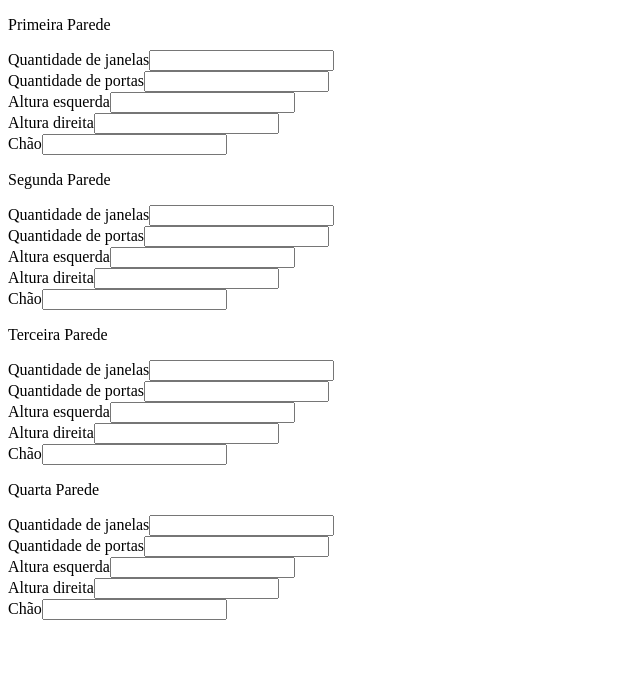
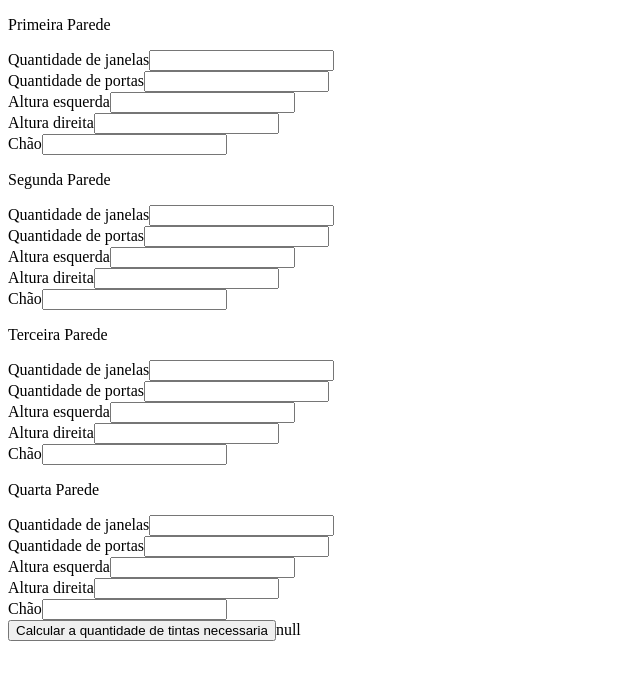
Before and after one commit to pedr/paint-calculator, a React (Create React App) app: page / in a window 1280 px wide. Shown: the top 680 px of the page, without its empty margins (0-640 px from the left). Built offline with nearby package versions, Linux system fonts and the light colour scheme.

Commit message:
feat: calculating how many paint cans are necessary and displaying

```diff
--- a/src/CalculatePaintCans/CalculatePaintCans.js
+++ b/src/CalculatePaintCans/CalculatePaintCans.js
@@ -1,4 +1,5 @@
 import React from 'react';
+import calculatePaintCans from '../helpers/calculatePaint'
 
 const inputGroups = [
   { name: 'Primeira Parede', id: 'first-wall' },
@@ -16,6 +17,8 @@ const inputFields = [
 ]
 
 export default function CalculatePaintCans() {
+
+  const [paintCansRequired, setPaintCansRequired] = React.useState(null)
 
   const [walls, setWalls] = React.useState([
     { height1: '', height2: '', floor: '', windows: '', doors: '' },
@@ -40,6 +43,39 @@ export default function CalculatePaintCans() {
         ...oldValues.slice(index + 1)
       ]
     })
+  }
+
+  const checkForErrorsOnInput = () => {
+    // check business constrains inside the readme
+    const castToIntOrReturnZero = value => value ? parseInt(value) : 0
+
+    const allValuesToNumber = []
+    for (let wall of walls) {
+      const newObject = {}
+      newObject.doors = castToIntOrReturnZero(wall.doors)
+      newObject.windows = castToIntOrReturnZero(wall.windows)
+      newObject.floor = castToIntOrReturnZero(wall.floor )
+      newObject.height1 = castToIntOrReturnZero(wall.height1)
+      newObject.height2 = castToIntOrReturnZero(wall.height2)
+      allValuesToNumber.push(newObject)
+    }
+
+    // TODO
+    // check business constrains inside the readme
+    // check business constrains inside the readme
+    // check business constrains inside the readme
+    return { errors: [], validatedInputs: allValuesToNumber }
+  }
+
+  const handleCalculateRequiredPaintCans = () => {
+    const { errors, validatedInputs } = checkForErrorsOnInput()
+    if (errors.length) {
+      // show errors as alert for example
+      return
+    }
+
+    const a = calculatePaintCans(validatedInputs)
+    setPaintCansRequired(a)
   }
 
   React.useEffect(() => {
@@ -69,6 +105,8 @@ export default function CalculatePaintCans() {
           </React.Fragment>
         })
       }
+      <button onClick={handleCalculateRequiredPaintCans}>Calcular a quantidade de tintas necessaria</button>
+      {JSON.stringify(paintCansRequired, null, 4)}
     </div>
   </div>
 }
```
